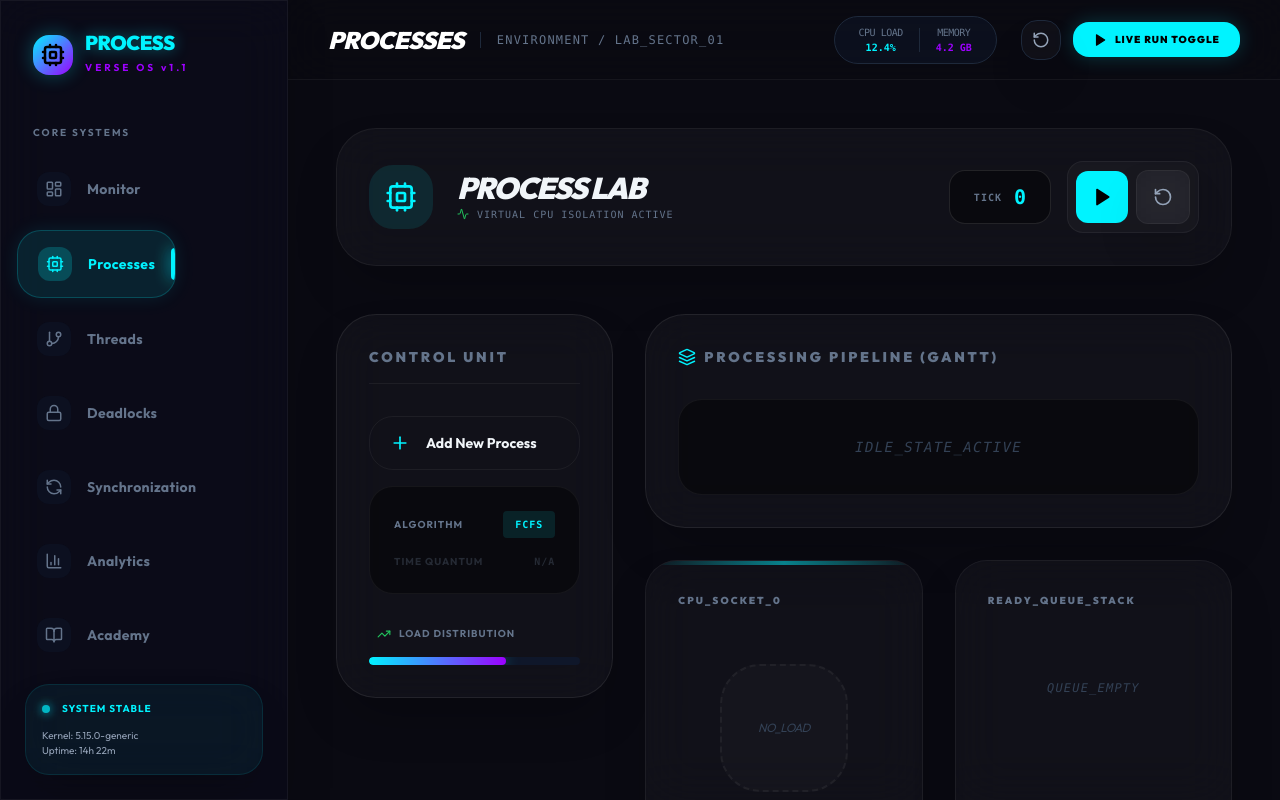
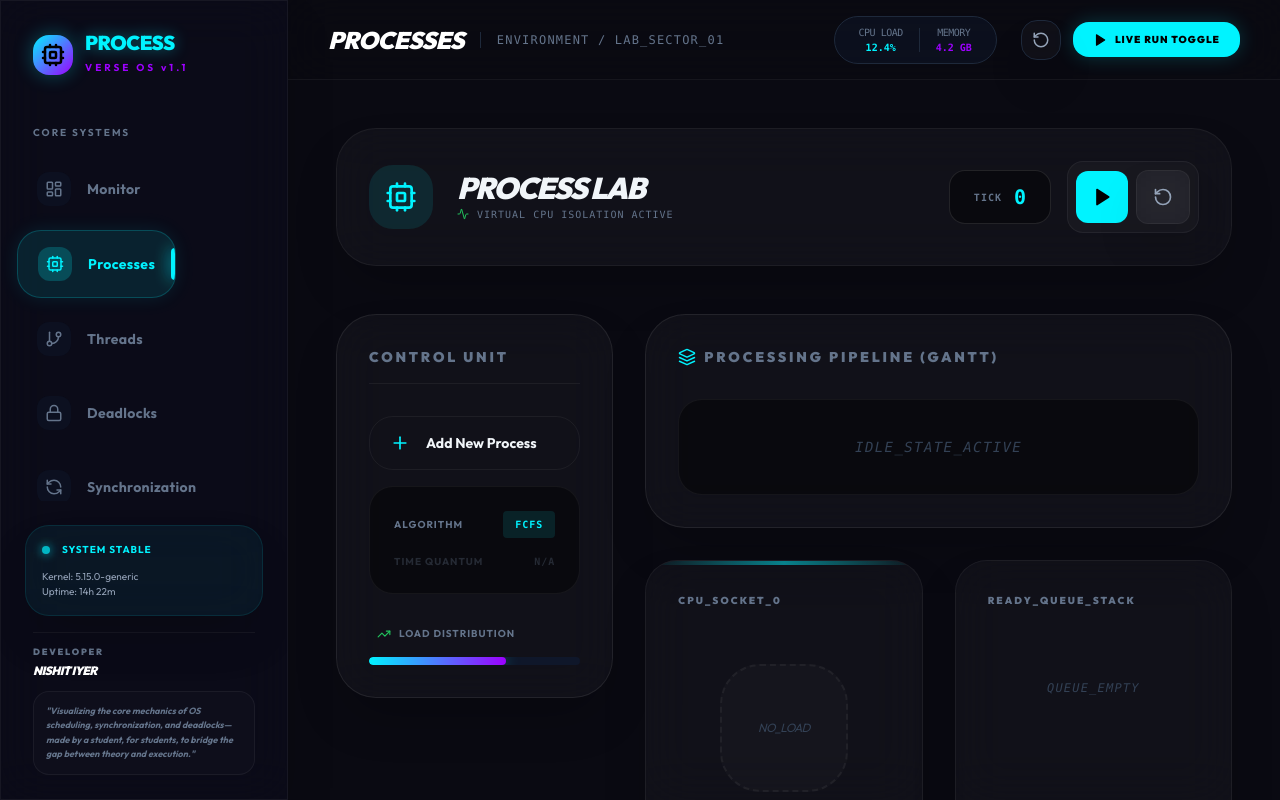
Before and after one commit to Nishitiyer/process-verse, a React (Vite) app: page / in a window 1280 px wide. Built offline with nearby package versions, Linux system fonts and the light colour scheme.

Commit message:
Add project developer credits and vision statement

```diff
--- a/src/App.tsx
+++ b/src/App.tsx
@@ -88,7 +88,7 @@ function App() {
           ))}
         </nav>
 
-        <div className="p-6">
+        <div className="p-6 space-y-4">
           <div className="glass-card p-4 rounded-3xl bg-primary/5 border-primary/10">
              <div className="flex items-center gap-3 mb-3">
                <div className="w-2 h-2 rounded-full bg-primary animate-pulse shadow-[0_0_10px_rgba(0,243,255,1)]" />
@@ -96,6 +96,19 @@ function App() {
              </div>
              <p className="text-[10px] text-slate-400 font-medium">Kernel: 5.15.0-generic</p>
              <p className="text-[10px] text-slate-400 font-medium">Uptime: 14h 22m</p>
+          </div>
+
+          <div className="px-2 space-y-3">
+            <div className="h-px w-full bg-white/5" />
+            <div>
+              <p className="text-[9px] font-black uppercase tracking-[0.2em] text-slate-500 mb-1">Developer</p>
+              <h4 className="text-xs font-black text-white italic tracking-tighter uppercase whitespace-nowrap">Nishit Iyer</h4>
+            </div>
+            <div className="p-3 rounded-2xl bg-white/[0.02] border border-white/5">
+              <p className="text-[9px] text-slate-500 leading-relaxed font-bold italic">
+                "Visualizing the core mechanics of OS scheduling, synchronization, and deadlocks—made by a student, for students, to bridge the gap between theory and execution."
+              </p>
+            </div>
           </div>
         </div>
       </aside>
```
